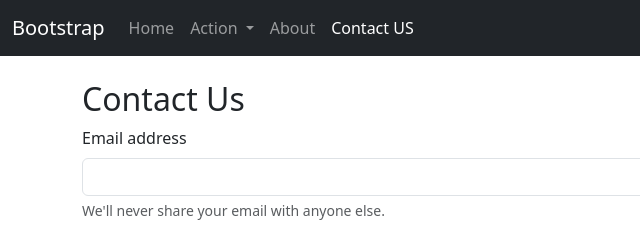
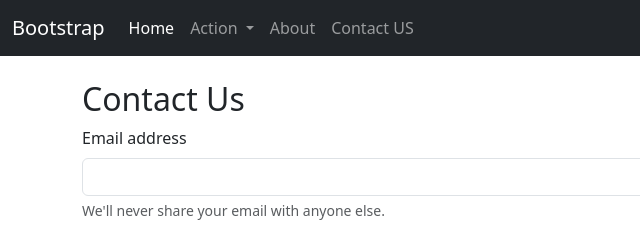
Before and after one commit to ShahanavazDiwan/bootstrap, a plain HTML site: page contact.html in a window 1280 px wide. Shown: the top 234 px of the page, 0-640 px from the left. Drawn offline with nearby package versions, Linux system fonts and the light colour scheme.

Commit message:
Update contact.html

```diff
--- a/contact.html
+++ b/contact.html
@@ -24,7 +24,7 @@
             <div class="collapse navbar-collapse" id="navbarSupportedContent">
                 <ul class="navbar-nav me-auto mb-2 mb-lg-0">
                     <li class="nav-item">
-                        <a class="nav-link" aria-current="page" href="/bootstrap">Home</a>
+                        <a class="nav-link active" aria-current="page" href="/bootstrap/">Home</a>
                     </li>
                     <li class="nav-item dropdown">
                         <a class="nav-link dropdown-toggle" href="#" role="button" data-bs-toggle="dropdown"
@@ -44,7 +44,7 @@
                     </li>
 
                     <li class="nav-item">
-                        <a class="nav-link active" href="/bootstrap/contact.html">Contact US</a>
+                        <a class="nav-link" href="/bootstrap/contact.html">Contact US</a>
                     </li>
 
                 </ul>
```
